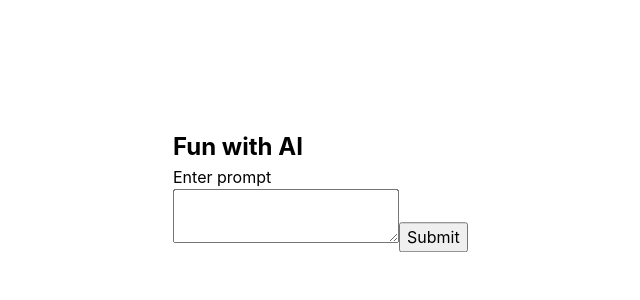
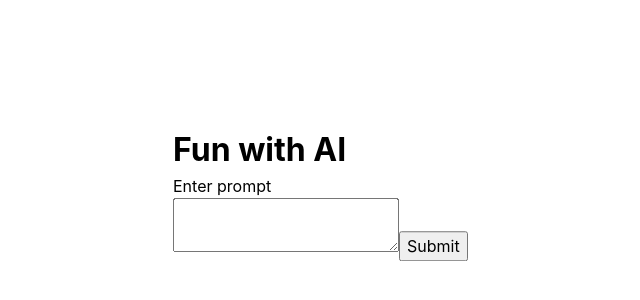
Before and after one commit to RonLHead/rlh-fun-with-ai, a React (Create React App) app: page / in a window 1280 px wide. Shown: the part 40-340 px from the top of the page, without its empty margins (147-787 px from the left). Built offline with nearby package versions, Linux system fonts and the light colour scheme.

Commit message:
Increase heading font size

```diff
--- a/src/components/App/App.css
+++ b/src/components/App/App.css
@@ -1,5 +1,4 @@
 .App {
-
   height:100vh;
   position: relative;
 }
@@ -10,3 +9,7 @@
   left: 25%;
   transform: translateY(-25%);
 }
+
+.App-heading {
+  font-size:xx-large;
+}
```
